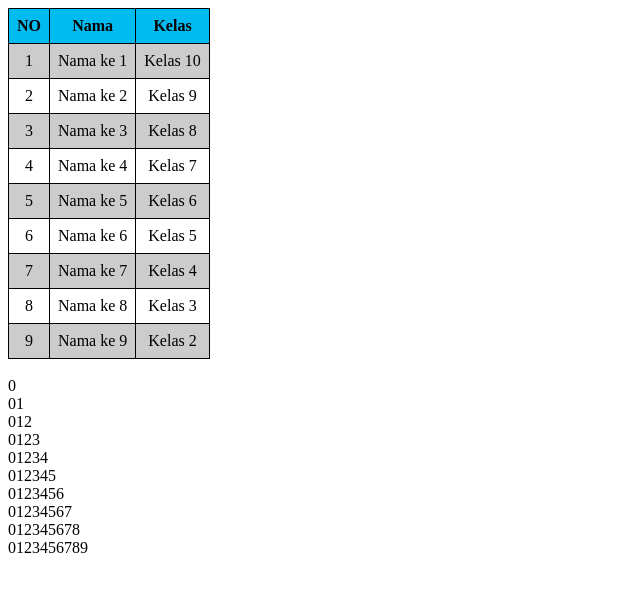
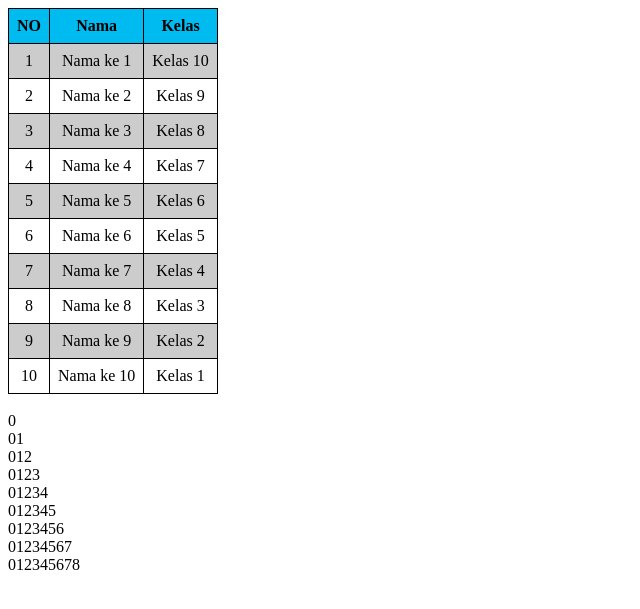
Before and after one commit to Dlyytiar/tugas_php, a PHP site: the page made by sesi 27.php in a window 1280 px wide. Shown: the top 609 px of the page, without its empty margins (0-640 px from the left). Run offline with PHP 8.4, Linux system fonts and the light colour scheme.

Commit message:
Upload tugaas sesi 27

```diff
--- a/sesi 27.php
+++ b/sesi 27.php
@@ -31,7 +31,7 @@
         <th>Kelas</th>
     </tr>
     <?php
-    for ($i = 1; $i <= 9; $i++) {
+    for ($i = 1; $i <= 10; $i++) {
         echo "<tr>";
         echo "<td>$i</td>";
         echo "<td>Nama ke $i</td>";
@@ -45,7 +45,7 @@
 echo "<br>";
 
 /* Melakukan looping untuk menampilkan pola angka 0-8 membentuk segitiga*/
-for ($i = 0; $i <= 9; $i++) {
+for ($i = 0; $i < 9; $i++) {
     for ($j = 0; $j <= $i; $j++) {
         echo $j;
     }
```
